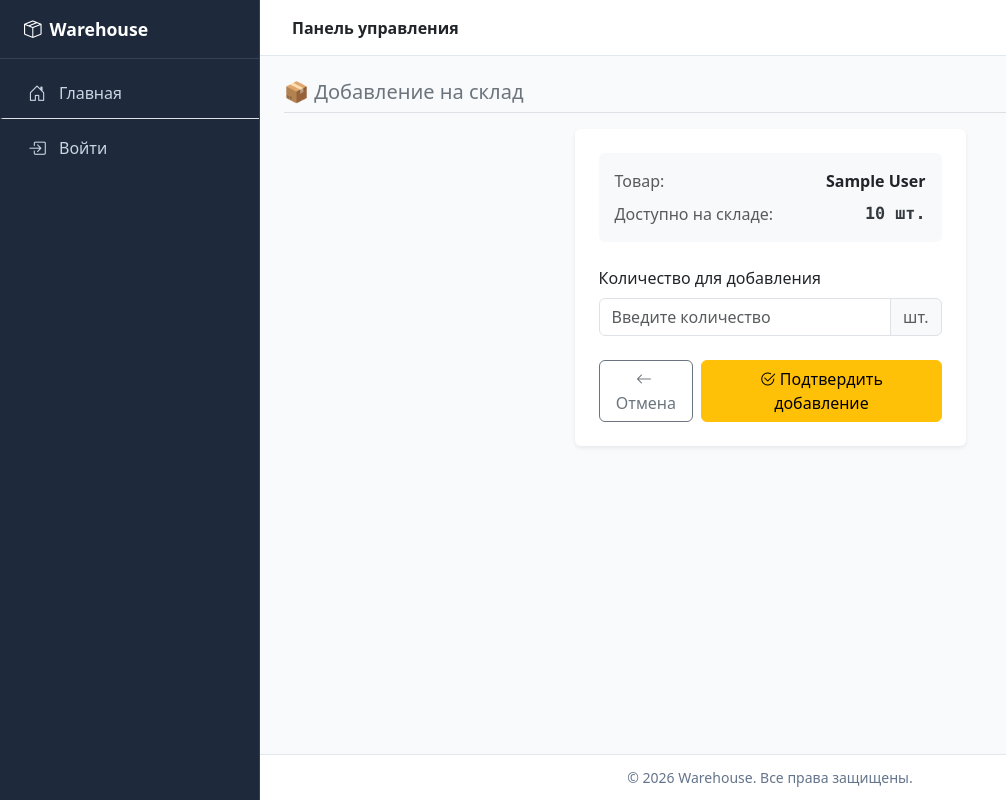
After one commit to RomahaPoleha/warehouse, a Django app: page /product/1/add/ in a window 1280 px wide. The commit adds this page. Shown: the whole page, without its empty margins (0-1006 px from the left). Run offline with Django 5.2, Linux system fonts and the light colour scheme; tables that the repository leaves empty hold one stand-in row (values such as "Sample post").

Commit message:
добавлена возможность 'плюсовать'  товар на склад, добавлен шаблон для добавления количества.

```diff
--- /dev/null
+++ b/accounting/templates/accounting/add_quantity.html
@@ -0,0 +1,77 @@
+{% extends "accounting/base.html" %}
+
+{% block content %}
+<h2 class="h5 text-secondary mb-3 pb-2 border-bottom">
+    📦 Добавление на склад
+</h2>
+
+<div class="row justify-content-center">
+    <div class="col-lg-6 col-xl-5">
+        <div class="card border-0 shadow-sm">
+            <div class="card-body p-4">
+                <!-- Информационный блок товара -->
+                <div class="p-3 bg-light rounded mb-4">
+                    <div class="d-flex justify-content-between align-items-center mb-2">
+                        <span class="text-muted">Товар:</span>
+                        <span class="fw-semibold text-dark">{{ add_product.name }}</span>
+                    </div>
+                    <div class="d-flex justify-content-between align-items-center">
+                        <span class="text-muted">Доступно на складе:</span>
+                        <span class="inventory-qty {% if add_product.quantity < 5 %}low-stock{% endif %}">
+                            {{ add_product.quantity }} шт.
+                        </span>
+                    </div>
+                </div>
+
+                <form method="post">
+                    {% csrf_token %}
+
+                    <div class="mb-3">
+                        <label for="{{ form.amount.id_for_label }}" class="form-label fw-medium">
+                            Количество для добавления
+                        </label>
+                        <div class="input-group">
+                            {{ form.amount }}
+                            <span class="input-group-text text-muted">шт.</span>
+                        </div>
+                        {% if form.amount.errors %}
+                            <div class="text-danger small mt-2">
+                                <i class="bi bi-exclamation-circle me-1"></i>{{ form.amount.errors.0 }}
+                            </div>
+                        {% endif %}
+                    </div>
+
+                    <div class="d-grid gap-2 d-md-flex justify-content-md-end mt-4">
+                        <a href="{{ previous_url }}" class="btn btn-outline-secondary">
+                            <i class="bi bi-arrow-left me-1"></i>Отмена
+                        </a>
+                        <button type="submit" class="btn btn-warning px-4">
+                            <i class="bi bi-check2-circle me-1"></i>Подтвердить добавление
+                        </button>
+                    </div>
+                </form>
+            </div>
+        </div>
+    </div>
+</div>
+{% endblock %}
+
+{% block extra_css %}
+{{ block.super }}
+<style>
+    /* Повторяем стили из основного списка для единообразия */
+    .inventory-qty {
+        font-family: var(--bs-font-monospace);
+        font-size: 1.05rem;
+        font-weight: 600;
+        color: #343a40;
+    }
+    .inventory-qty.low-stock {
+        color: #dc3545;
+    }
+    /* Небольшие правки для формы */
+    .card-body .form-control, .card-body .form-select {
+        background-color: #fff;
+    }
+</style>
+{% endblock %}
--- a/accounting/urls.py
+++ b/accounting/urls.py
@@ -21,5 +21,6 @@ urlpatterns = [
     path('my_requests/', views.history_user, name='history_user'), # История пользователя
     path('videowall/', views.videowall, name='videowall_list'),
     path('export/excel/', views.export_equipment_to_excel, name='export_excel'), # путь для экпспорта в Exel
-    path('product/<int:product_id>/subtract/', views.subtract_quantity_view, name='product'), # путь на страницу для списания
+    path('product/<int:product_id>/subtract/', views.subtract_quantity_view, name='product'),# путь на страницу для списания
+    path('product/<int:product_id>/add/', views.add_quantity_view, name='add_product'),
 ]
--- a/accounting/views.py
+++ b/accounting/views.py
@@ -320,6 +320,7 @@ def export_equipment_to_excel(request):
 
     return response
 
+# Уменьшение количества
 @transaction.atomic
 def subtract_quantity_view(request, product_id):
     if request.method == 'POST':
@@ -337,7 +338,7 @@ def subtract_quantity_view(request, product_id):
                 messages.success(request, f"Успешно списано {amount} шт.")
 
                 # Возврат на страницу, откуда пришли
-                next_url = request.GET.get('next', 'board_android_list')
+                next_url = request.GET.get('next', 'home')
                 return redirect(next_url)
             else:
                 messages.error(request, f"Недостаточно товара. Доступно: {product.quantity} шт.")
@@ -349,4 +350,35 @@ def subtract_quantity_view(request, product_id):
     return render(request, 'accounting/subtract_quantity.html', {
         'form': form,
         'product': product,
+        'previous_url': request.META.get('HTTP_REFERER', '/'),
     })
+
+# Добавление количества
+@transaction.atomic
+def add_quantity_view(request, product_id):
+    if request.method == 'POST':
+        form = SubtractQuantityForm(request.POST)
+        if form.is_valid():
+            amount = form.cleaned_data['amount']
+
+            # Блокируем строку на время транзакции
+            add_product = Equipment.objects.select_for_update().get(pk=product_id)
+
+
+            add_product.quantity += amount
+            add_product.save()
+
+            messages.success(request, f"Успешно добавлено {amount} шт.")
+
+            # Возврат на страницу, откуда пришли
+            next_url = request.GET.get('next', 'board_android_list')
+            return redirect(next_url)
+    else:
+        add_product = get_object_or_404(Equipment, pk=product_id)
+        form = SubtractQuantityForm()
+
+    return render(request, 'accounting/add_quantity.html', {
+        'form': form,
+        'add_product': add_product,
+        'previous_url': request.META.get('HTTP_REFERER', '/'),
+    })
```
Also changed, not shown: accounting/templates/accounting/board_android_list.html (+10 -2 lines).
